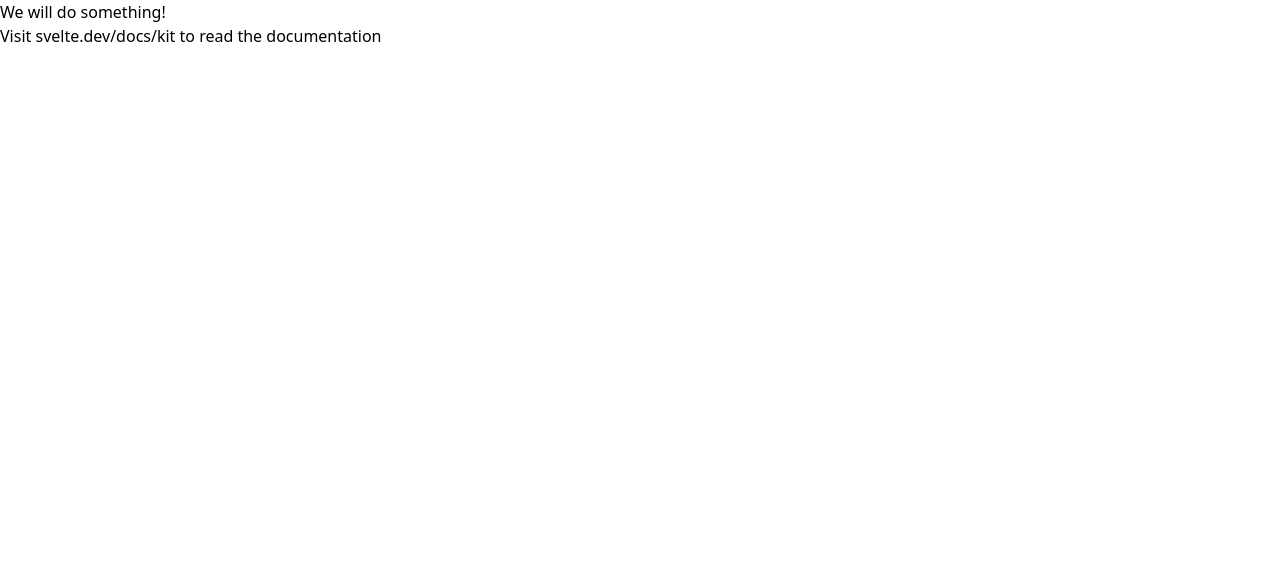
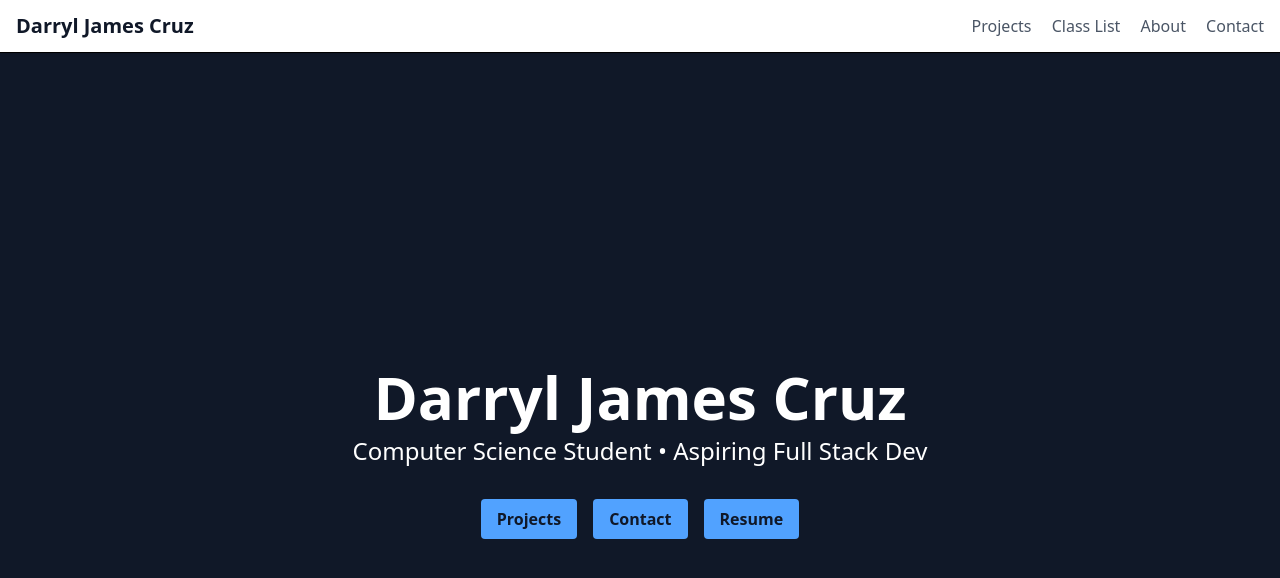
Before and after one commit to darryljamescruz/personal-portfolio, a SvelteKit app: page / in a window 1280 px wide. Shown: the top 578 px of the page. Built offline with nearby package versions, Linux system fonts and the light colour scheme.

Commit message:
begun basic scaffolding for homepage
todos:
- needs to match preferences
change a lot of things

```diff
--- a/src/routes/+layout.svelte
+++ b/src/routes/+layout.svelte
@@ -1,7 +1,21 @@
 <script lang="ts">
-	import '../app.css';
-
-	let { children } = $props();
+	import "../app.css"; // Import global Tailwind styles
 </script>
 
-{@render children()}
+<!-- Navigation Bar -->
+<nav class="bg-white border-b shadow-sm sticky top-0 z-50">
+	<div class="max-w-7xl mx-auto px-4 py-3 flex justify-between items-center">
+		<a href="/" class="text-xl font-bold text-gray-900">Darryl James Cruz</a>
+		<div class="space-x-4">
+			<a href="/projects" class="text-gray-600 hover:text-blue-500 font-medium">Projects</a>
+			<a href="/classes" class="text-gray-600 hover:text-blue-500 font-medium">Class List</a>
+			<a href="/about" class="text-gray-600 hover:text-blue-500 font-medium">About</a>
+			<a href="/contact" class="text-gray-600 hover:text-blue-500 font-medium">Contact</a>
+		</div>
+	</div>
+</nav>
+
+<!-- Page content -->
+<main class="min-h-screen">
+	<slot />
+</main>
--- a/src/routes/+page.svelte
+++ b/src/routes/+page.svelte
@@ -1,2 +1,20 @@
-<h1>We will do something!</h1>
-<p>Visit <a href="https://svelte.dev/docs/kit">svelte.dev/docs/kit</a> to read the documentation</p>
+<script lang="ts">
+    const name = "Darryl James Cruz";
+    const tagline = "Computer Science Student • Aspiring Full Stack Dev";
+</script>
+
+<section class="flex flex-col items-center justify-center min-h-screen text-center bg-gray-900 text-white">
+	<h1 class="text-4xl md:text-6xl font-bold mb-2">{name}</h1>
+	<p class="text-lg md:text-2xl mb-8">{tagline}</p>
+	<div class="flex gap-4">
+		<a href="/projects" class="px-4 py-2 bg-blue-400 text-gray-900 font-semibold rounded hover:bg-blue-300 transition">
+			Projects
+		</a>
+		<a href="/contact" class="px-4 py-2 bg-blue-400 text-gray-900 font-semibold rounded hover:bg-blue-300 transition">
+			Contact
+		</a>
+		<a href="/resume.pdf" target="_blank" class="px-4 py-2 bg-blue-400 text-gray-900 font-semibold rounded hover:bg-blue-300 transition">
+			Resume
+		</a>
+	</div>
+</section>
--- /dev/null
+++ b/tailwind.config.cjs
@@ -0,0 +1,10 @@
+/** @type {import('tailwindcss').Config} */
+module.exports = {
+    content: [
+      './src/**/*.{html,js,svelte,ts}',
+    ],
+    theme: {
+      extend: {},
+    },
+    plugins: [],
+};
```
Also changed, not shown: package.json (+5 -3 lines), 1 other file (tests, documents, lock files or other folders).
